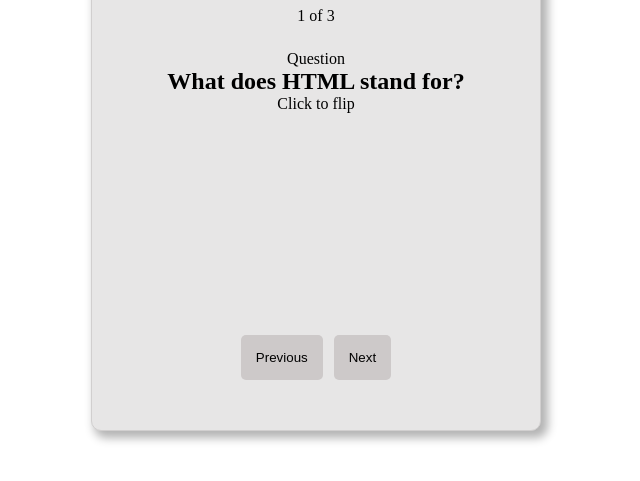
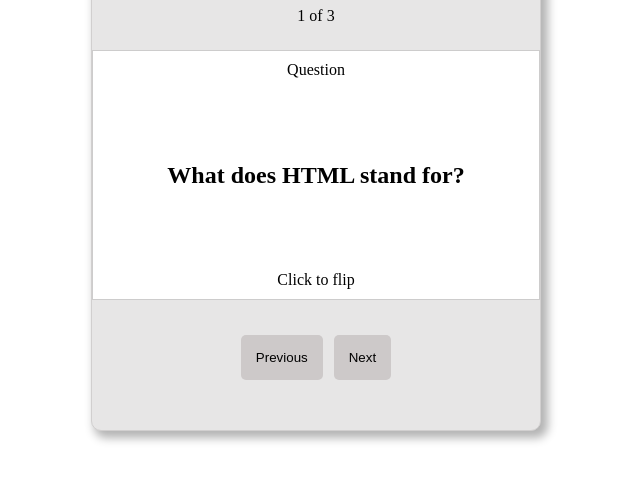
Before and after one commit to ren-renn/StudySpark, a plain HTML site: page index.html in a window 1280 px wide. Shown: the part 141-622 px from the top of the page, without its empty margins (324-964 px from the left). Drawn offline with Linux system fonts and the light colour scheme.

Commit message:
Improved style

```diff
--- a/style.css
+++ b/style.css
@@ -39,15 +39,26 @@
   width: 100%;
   height: 100%;
   cursor: pointer;
+  transition: transform 0.6s;
+}
+
+#card-inner.is-flipped {
+  transform: rotateY(180deg);
 }
 
 .card-face {
+  display: flex;
+  flex-direction: column;
+  justify-content: space-between;
   position: absolute;
   backface-visibility: hidden;
   width: 100%;
   height: 100%;
   top: 0;
   left: 0;
+  background-color: white;
+  border: 1px solid rgb(205, 204, 204);
+  padding: 10px;
 }
 
 #card-back {
```
